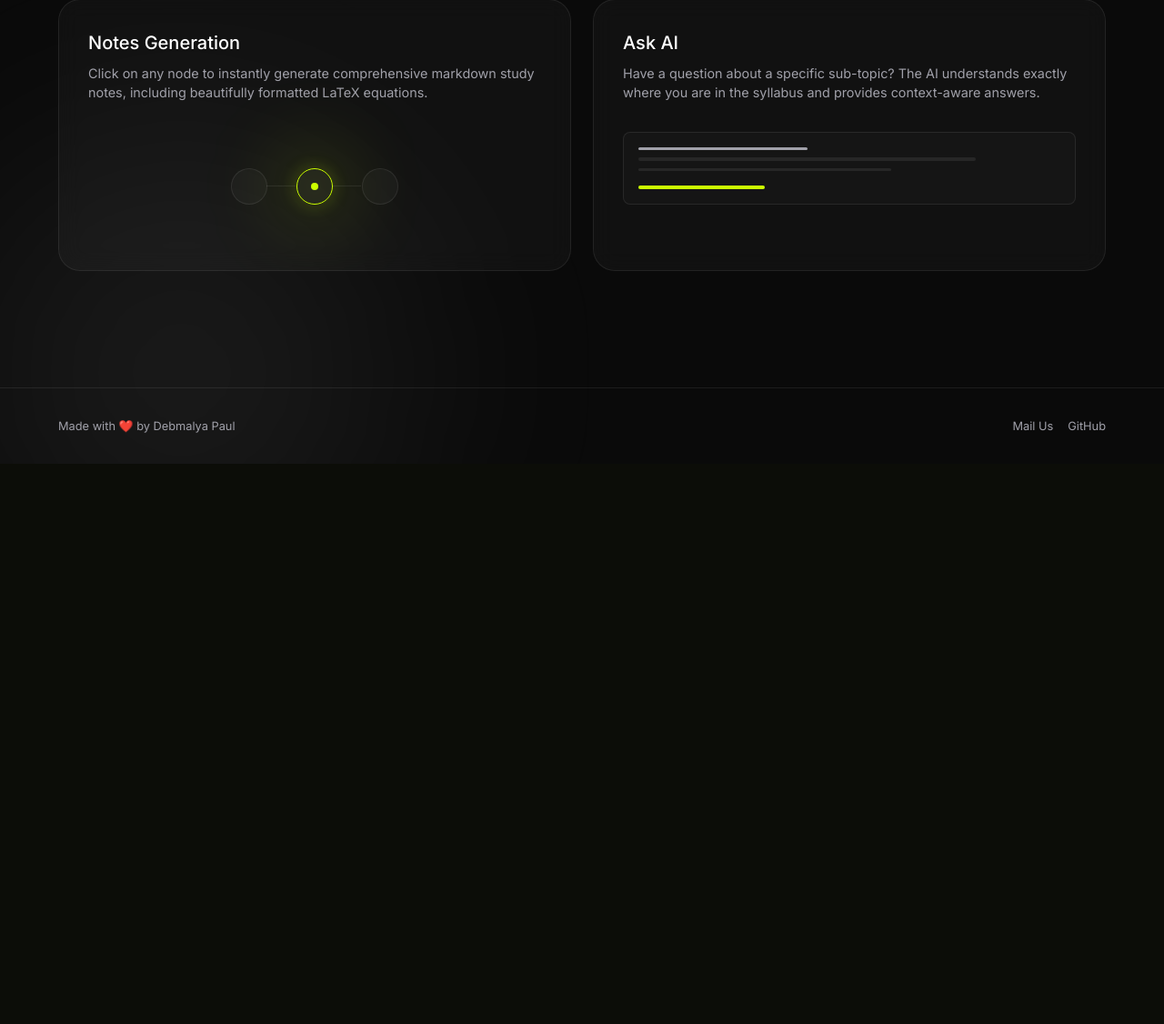
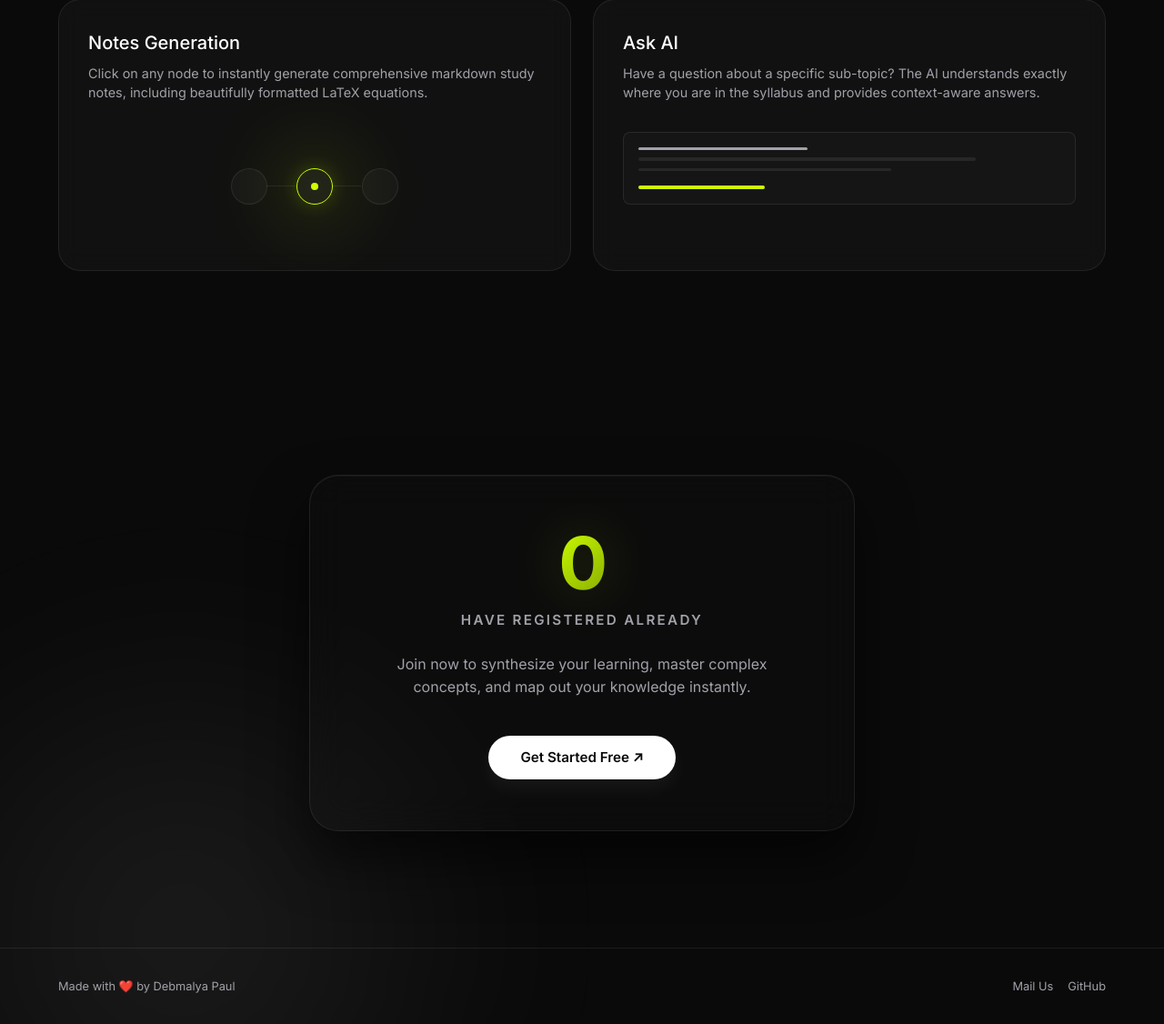
Before and after one commit to debmalya123-debug/Mind-Map, a Flask app: page / in a window 1280 px wide. Shown: the part 1915-3041 px from the top of the page at 91% size. Before the commit the page ends 2425 px from the top, so only its background shows below. Run offline with Flask 3, Linux system fonts and the light colour scheme.

Commit message:
Added Dynamic User Count

```diff
--- a/app.py
+++ b/app.py
@@ -212,7 +212,12 @@ class MindMapData(TypedDict):
 
 @app.route('/')
 def landing():
-    return render_template('landing.html')
+    try:
+        user_count = User.query.count()
+    except Exception as e:
+        print(f"Error querying user count: {e}")
+        user_count = 0
+    return render_template('landing.html', user_count=user_count)
 
 @app.route('/dashboard')
 @login_required
--- a/static/css/landing.css
+++ b/static/css/landing.css
@@ -493,6 +493,82 @@ body {
     border-radius: 4px;
 }
 
+/* User Stats Banner */
+.user-stats-banner {
+    display: flex;
+    justify-content: center;
+    align-items: center;
+    padding: 6rem 2rem 8rem 2rem;
+    text-align: center;
+    position: relative;
+    z-index: 1;
+}
+
+.user-stats-wrapper {
+    background: rgba(255, 255, 255, 0.01);
+    border: 1px solid var(--border);
+    backdrop-filter: blur(20px);
+    -webkit-backdrop-filter: blur(20px);
+    padding: 3.5rem 2rem;
+    border-radius: 2rem;
+    max-width: 600px;
+    width: 100%;
+    display: flex;
+    flex-direction: column;
+    align-items: center;
+    box-shadow: 0 30px 60px rgba(0, 0, 0, 0.6), inset 0 1px 0 rgba(255, 255, 255, 0.05);
+    transition: border-color 0.4s, transform 0.4s, box-shadow 0.4s;
+}
+
+.user-stats-wrapper:hover {
+    border-color: rgba(204, 255, 0, 0.25);
+    transform: translateY(-4px);
+    box-shadow: 0 40px 80px rgba(0, 0, 0, 0.7), 0 0 40px rgba(204, 255, 0, 0.03), inset 0 1px 0 rgba(255, 255, 255, 0.1);
+}
+
+.stats-number-container {
+    margin-bottom: 0.75rem;
+    display: flex;
+    justify-content: center;
+    align-items: center;
+}
+
+.stats-counter {
+    font-size: clamp(3rem, 12vw, 5rem);
+    font-weight: 800;
+    line-height: 1;
+    letter-spacing: -0.03em;
+    background: linear-gradient(135deg, var(--accent) 0%, #88aa00 100%);
+    -webkit-background-clip: text;
+    background-clip: text;
+    -webkit-text-fill-color: transparent;
+    filter: drop-shadow(0 0 30px rgba(204, 255, 0, 0.2));
+    display: inline-block;
+}
+
+.stats-subtext {
+    font-size: 0.95rem;
+    font-weight: 600;
+    text-transform: uppercase;
+    letter-spacing: 0.15em;
+    color: var(--text-dim);
+    margin-bottom: 1.5rem;
+}
+
+.stats-tagline {
+    font-size: 1rem;
+    color: var(--text-dim);
+    line-height: 1.6;
+    margin-bottom: 2.5rem;
+    max-width: 480px;
+}
+
+.stats-cta {
+    padding: 0.8rem 2.2rem;
+    font-size: 0.95rem;
+    box-shadow: 0 10px 20px rgba(255, 255, 255, 0.05);
+}
+
 /* Footer */
 footer {
     display: flex;
--- a/templates/landing.html
+++ b/templates/landing.html
@@ -209,6 +209,18 @@
         </div>
     </section>
 
+    <!-- User Stats Banner -->
+    <div class="user-stats-banner reveal">
+        <div class="user-stats-wrapper">
+            <div class="stats-number-container">
+                <span class="stats-counter" data-target="{{ user_count }}">0</span>
+            </div>
+            <div class="stats-subtext">have registered already</div>
+            <div class="stats-tagline">Join now to synthesize your learning, master complex concepts, and map out your knowledge instantly.</div>
+            <a href="/dashboard" class="btn-primary stats-cta">Get Started Free ↗</a>
+        </div>
+    </div>
+
     <footer>
         <div>Made with ❤️ by Debmalya Paul</div>
         <div style="display:flex; gap:1rem;">
@@ -379,10 +391,47 @@
 
         // Scroll Reveal Trigger (Intersection Observer)
         const revealElements = document.querySelectorAll('.reveal');
+
+        function animateCounter(element) {
+            const target = parseInt(element.getAttribute('data-target'), 10);
+            if (isNaN(target) || target <= 0) {
+                element.textContent = '0';
+                return;
+            }
+            const duration = 2000; // 2 seconds animation
+            const startTime = performance.now();
+
+            function update(currentTime) {
+                const elapsed = currentTime - startTime;
+                const progress = Math.min(elapsed / duration, 1);
+
+                // Ease out cubic
+                const easeProgress = 1 - Math.pow(1 - progress, 3);
+                const currentCount = Math.floor(easeProgress * target);
+
+                element.textContent = currentCount.toLocaleString();
+
+                if (progress < 1) {
+                    requestAnimationFrame(update);
+                } else {
+                    element.textContent = target.toLocaleString();
+                }
+            }
+
+            requestAnimationFrame(update);
+        }
+
         const revealObserver = new IntersectionObserver((entries) => {
             entries.forEach(entry => {
                 if (entry.isIntersecting) {
                     entry.target.classList.add('active');
+
+                    // Trigger counter animation if element contains the stats counter
+                    const counter = entry.target.querySelector('.stats-counter');
+                    if (counter && !counter.classList.contains('animated')) {
+                        counter.classList.add('animated');
+                        animateCounter(counter);
+                    }
                 }
             });
         }, { threshold: 0.1 });
```
